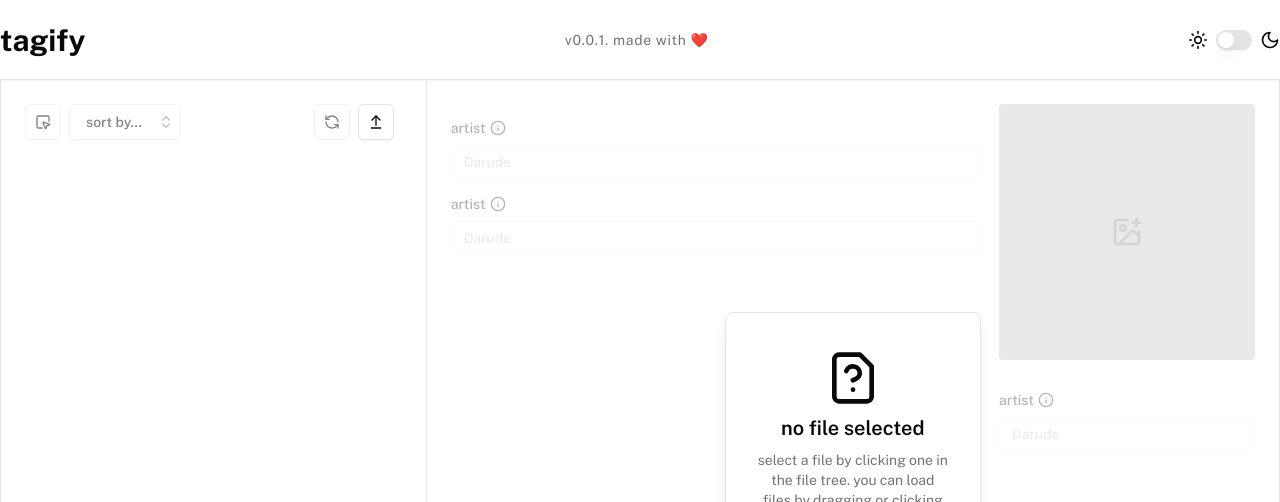
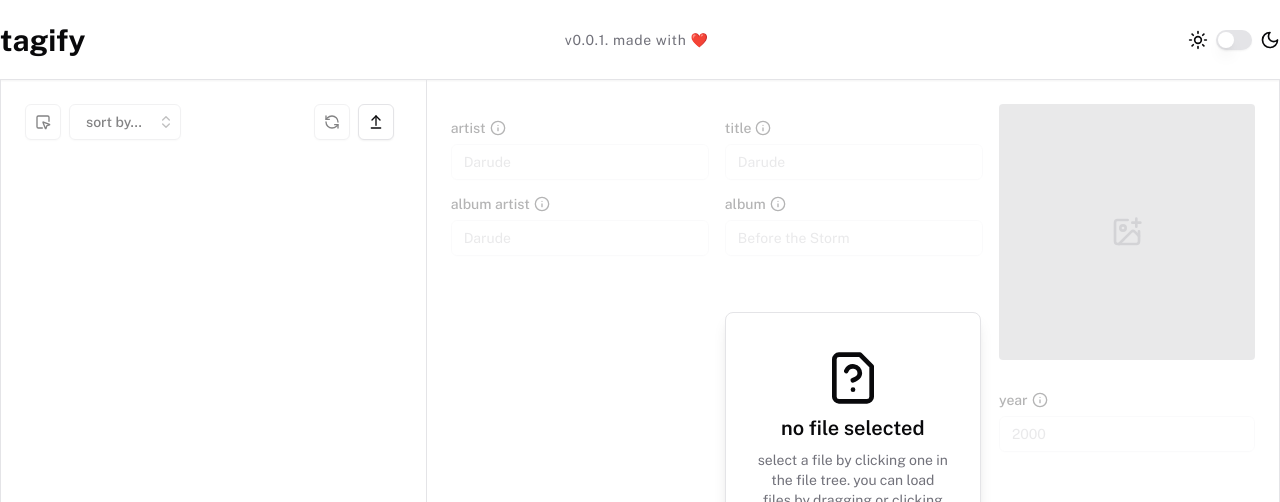
Before and after one commit to bewle/tagify, a Next.js app: page / in a window 1280 px wide. Shown: the top 502 px of the page. Built offline with nearby package versions, Linux system fonts and the light colour scheme; what tailwindcss-debug-screens, tailwindcss-motion would draw is missing.

Commit message:
update FileTree.tsx and FileEditorForm.tsx

```diff
--- a/src/components/FileTree.tsx
+++ b/src/components/FileTree.tsx
@@ -68,7 +68,7 @@ export function FileTree() {
                                         }
                                     }}
                                     variant="link"
-                                    className="justify-start max-w-full p-0 pr-6 font-mono text-[13px] tracking-tight"
+                                    className="justify-start max-w-full p-0 pr-6 text-[13px] tracking-wide"
                                 >
                                     <span className="truncate">
                                         {file.name}
--- a/src/components/file-editor/FileEditorForm.tsx
+++ b/src/components/file-editor/FileEditorForm.tsx
@@ -17,8 +17,9 @@ import TagHoverCard from "./form/TagHoverCard";
 import { useIsChangedStore } from "@/lib/store/is-changed";
 
 type FormSchema = {
+    artist?: string;
     title?: string;
-    artist?: string;
+    albumArtist?: string;
     album?: string;
     year?: string;
     genre?: string;
@@ -30,10 +31,11 @@ type FormSchema = {
 
 export default function FileEditorForm() {
     const [tags, setTags] = useState<IAudioMetadata | undefined>();
-    const [originalTags, setOriginalTags] = useState({
+    const [originalTags, setOriginalTags] = useState<FormSchema>({
         title: "",
         artist: "",
         album: "",
+        albumArtist: "",
         year: "",
         genre: "",
         trackNumber: "",
@@ -48,6 +50,7 @@ export default function FileEditorForm() {
             title: "",
             artist: "",
             album: "",
+            albumArtist: "",
             year: "",
             genre: "",
             trackNumber: "",
@@ -94,6 +97,7 @@ export default function FileEditorForm() {
                 title: tags?.common.title ?? "",
                 artist: tags?.common.artist ?? "",
                 album: tags?.common.album ?? "",
+                albumArtist: tags?.common.albumartist ?? "",
                 year: tags?.common.year?.toString() ?? "",
                 genre: tags?.common.genre?.[0] ?? "",
                 trackNumber: tags?.common.track?.no?.toString() ?? "",
@@ -110,6 +114,7 @@ export default function FileEditorForm() {
         selectedFile,
         setIsChanged,
         tags?.common.album,
+        tags?.common.albumartist,
         tags?.common.artist,
         tags?.common.disk?.no,
         tags?.common.genre,
@@ -141,12 +146,13 @@ export default function FileEditorForm() {
             >
                 <div className="flex gap-4">
                     <div className="flex flex-col flex-1 gap-4">
-                        <div className="flex gap-2 text-2xl font-bold">
+                        <div className="flex max-w-[calc(40vw)] gap-2 text-2xl font-bold">
                             {isChanged && <span>*</span>}
                             <p className="truncate">
                                 {files.find((f) => f.id === selectedFile)?.name}
                             </p>
                         </div>
+                        <div className="flex gap-4 *:flex-1">
                             <FormField
                                 control={form.control}
                                 name="artist"
@@ -172,8 +178,8 @@ export default function FileEditorForm() {
                                 render={({ field }) => (
                                     <FormItem>
                                         <FormLabel className="flex items-center gap-1">
-                                        <p>artist</p>
-                                        <TagHoverCard text="the artist of the track" />
+                                            <p>title</p>
+                                            <TagHoverCard text="the title of the track" />
                                         </FormLabel>
                                         <FormControl>
                                             <Input
@@ -185,6 +191,47 @@ export default function FileEditorForm() {
                                     </FormItem>
                                 )}
                             />
+                        </div>
+                        <div className="flex gap-4 *:flex-1">
+                            <FormField
+                                control={form.control}
+                                name="albumArtist"
+                                render={({ field }) => (
+                                    <FormItem>
+                                        <FormLabel className="flex items-center gap-1">
+                                            <p>album artist</p>
+                                            <TagHoverCard text="the album artist of the track" />
+                                        </FormLabel>
+                                        <FormControl>
+                                            <Input
+                                                disabled={files.length === 0}
+                                                placeholder={"Darude"}
+                                                {...field}
+                                            />
+                                        </FormControl>
+                                    </FormItem>
+                                )}
+                            />
+                            <FormField
+                                control={form.control}
+                                name="album"
+                                render={({ field }) => (
+                                    <FormItem>
+                                        <FormLabel className="flex items-center gap-1">
+                                            <p>album</p>
+                                            <TagHoverCard text="the album of the track" />
+                                        </FormLabel>
+                                        <FormControl>
+                                            <Input
+                                                disabled={files.length === 0}
+                                                placeholder={"Before the Storm"}
+                                                {...field}
+                                            />
+                                        </FormControl>
+                                    </FormItem>
+                                )}
+                            />
+                        </div>
                     </div>
                     <div className="flex flex-col w-64 gap-4">
                         {tags?.common.picture?.[0]?.data ? (
@@ -199,17 +246,17 @@ export default function FileEditorForm() {
                         )}
                         <FormField
                             control={form.control}
-                            name="artist"
+                            name="year"
                             render={({ field }) => (
                                 <FormItem>
                                     <FormLabel className="flex items-center gap-1">
-                                        <p>artist</p>
-                                        <TagHoverCard text="the artist of the track" />
+                                        <p>year</p>
+                                        <TagHoverCard text="the year of the track" />
                                     </FormLabel>
                                     <FormControl>
                                         <Input
                                             disabled={files.length === 0}
-                                            placeholder={"Darude"}
+                                            placeholder={"2000"}
                                             {...field}
                                         />
                                     </FormControl>
```
Lines whose indentation alone changed are shown as unchanged.
